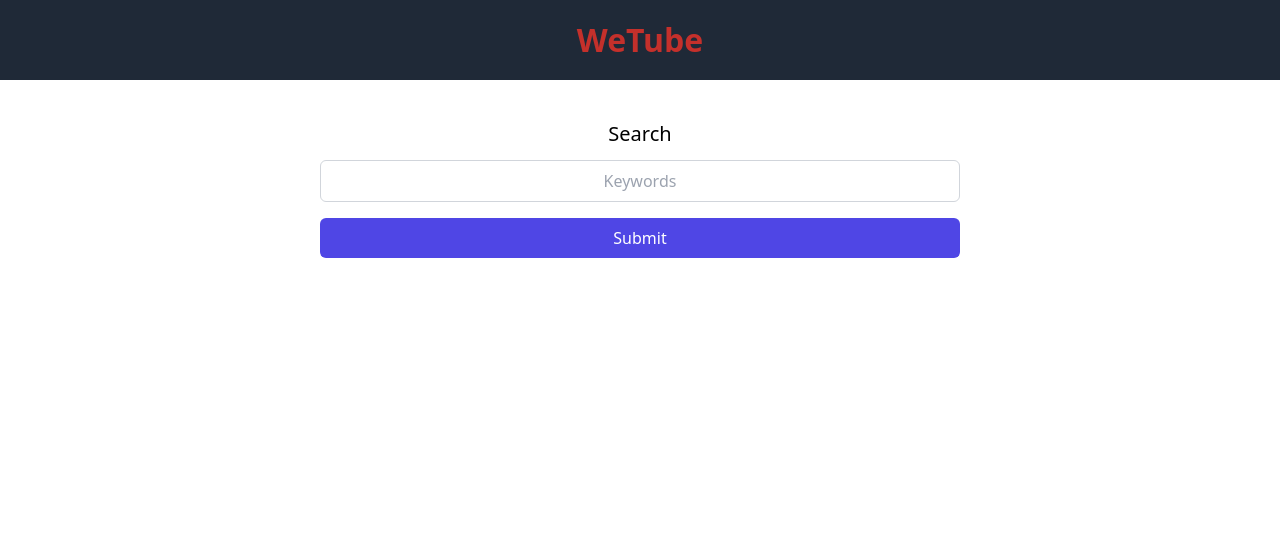
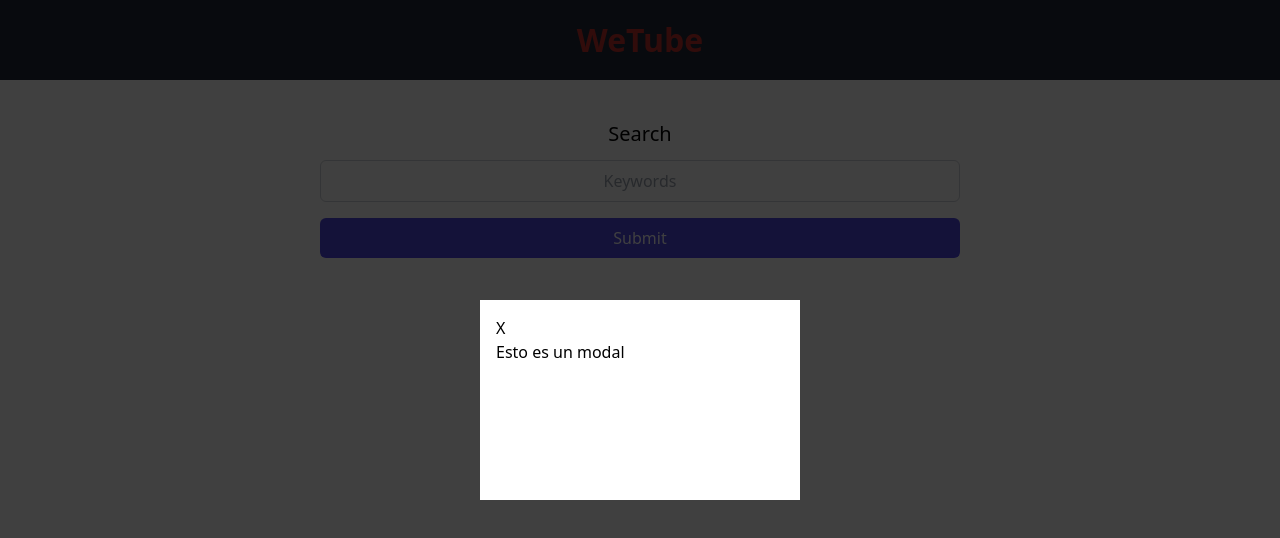
Before and after one commit to JoseIgnacioTapia/WeTube, a React (Create React App) app: page / in a window 1280 px wide. Shown: the top 538 px of the page. Built offline with nearby package versions, Linux system fonts and the light colour scheme.

Commit message:
Modal Component

```diff
--- a/src/App.js
+++ b/src/App.js
@@ -3,6 +3,7 @@ import Header from './components/Header';
 import Results from './components/Results';
 
 import SearchProvider from './context/SearchContext';
+import Modal from './components/Modal';
 
 function App() {
   return (
@@ -10,6 +11,7 @@ function App() {
       <Header />
       <SearchArea />
       <Results />
+      <Modal />
     </SearchProvider>
   );
 }
--- /dev/null
+++ b/src/components/Modal.css
@@ -0,0 +1,27 @@
+.modal {
+  position: fixed;
+  z-index: 999;
+  top: 0;
+  left: 0;
+  width: 100%;
+  min-height: 100vh;
+  background-color: rgba(0, 0, 0, 0.75);
+  /* display: none; */
+}
+
+.modal.is-open {
+  display: flex;
+  justify-content: center;
+  align-items: center;
+}
+
+.modal-container {
+  position: relative;
+  padding: 1rem;
+  min-width: 320px;
+  max-width: 480px;
+  min-height: 200px;
+  max-height: 600px;
+  overflow-y: auto;
+  background-color: #fff;
+}
--- /dev/null
+++ b/src/components/Modal.js
@@ -0,0 +1,14 @@
+import './Modal.css';
+
+const Modal = () => {
+  return (
+    <article className="modal is-open">
+      <div className="modal-container">
+        <button className="">X</button>
+        <p>Esto es un modal</p>
+      </div>
+    </article>
+  );
+};
+
+export default Modal;
```
